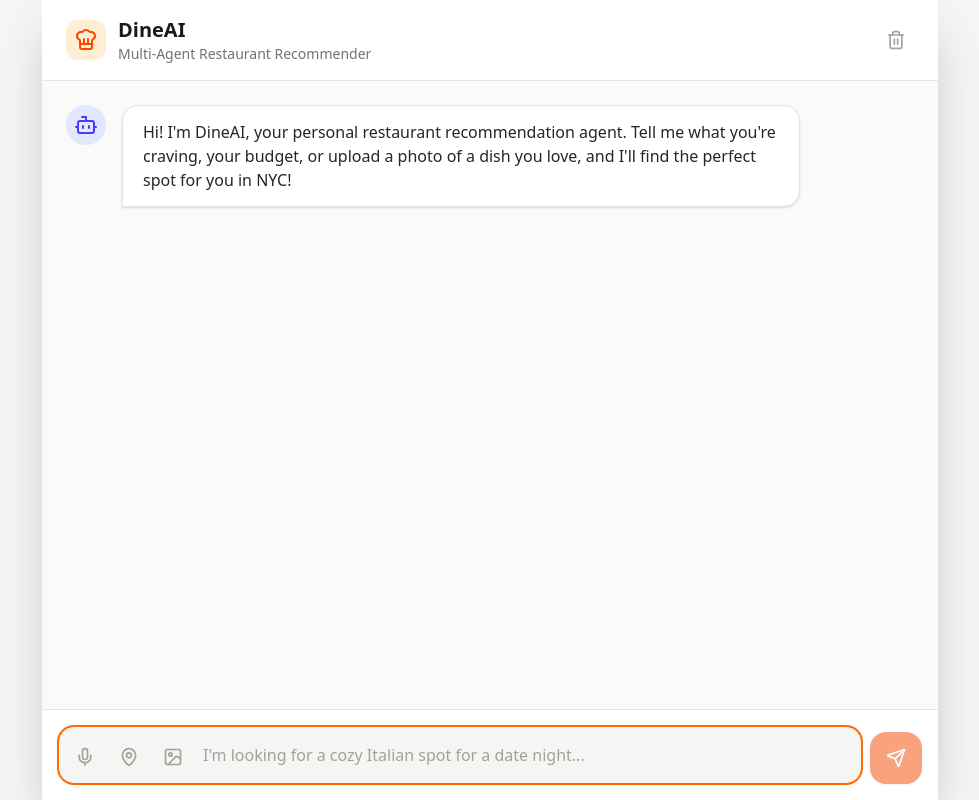
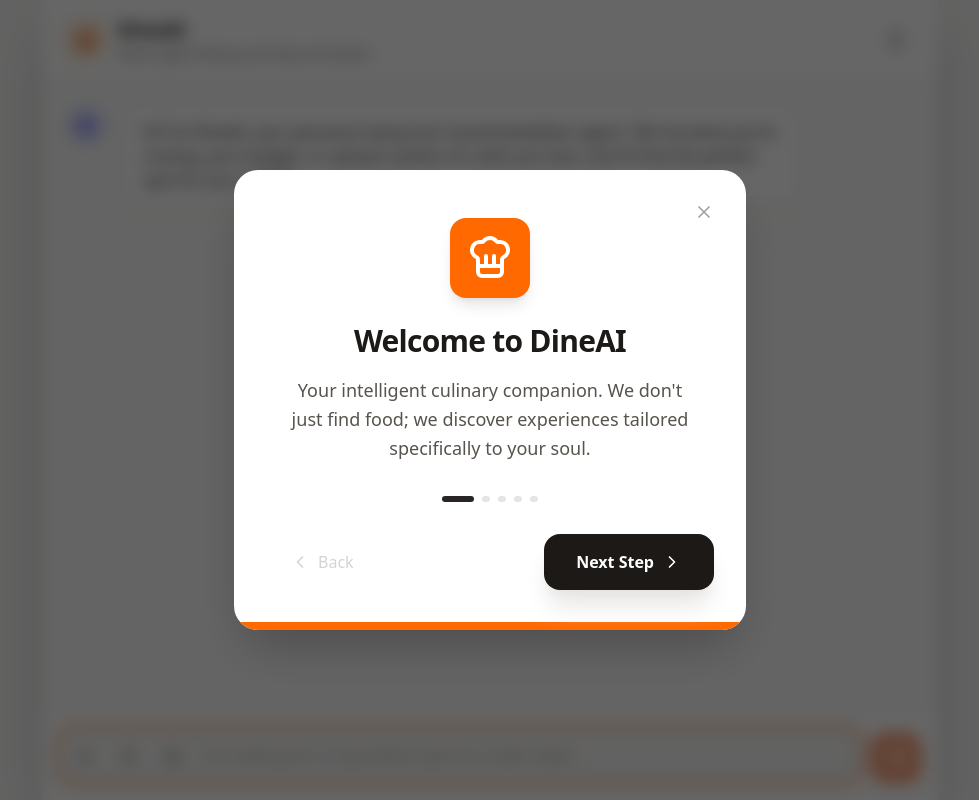
Before and after one commit to darshil0/DineAI, a React (Vite) app: page / in a window 1280 px wide. Shown: the whole page, without its empty margins (150-1129 px from the left). Built offline with nearby package versions, Linux system fonts and the light colour scheme.

Commit message:
feat: Add onboarding tutorial component
Introduces an onboarding tutorial to guide new users through the application's features and functionality. The tutorial is displayed once on first-time use and can be dismissed by the user.

```diff
--- a/src/components/ChatInterface.tsx
+++ b/src/components/ChatInterface.tsx
@@ -16,6 +16,7 @@ import { ChatMessage } from './ChatMessage.js';
 import { RecommendationCard } from './RecommendationCard.js';
 import { TasteProfileBadge } from './TasteProfileBadge.js';
 import { FilterControls } from './FilterControls.js';
+import { OnboardingTutorial } from './OnboardingTutorial.js';
 import { Recommendation, UserTasteProfile } from '../schemas/index.js';
 
 interface Message {
@@ -35,6 +36,7 @@ interface Filters {
 }
 
 const STORAGE_KEY = 'dineai_chat_history';
+const ONBOARDING_STORAGE_KEY = 'dineai_onboarding_completed';
 
 // Speech Recognition Types
 interface SpeechRecognition extends EventTarget {
@@ -79,12 +81,26 @@ export default function ChatInterface() {
     neighborhoods: [],
   });
   const [queuedFeedback, setQueuedFeedback] = useState<string[]>([]);
+  const [showOnboarding, setShowOnboarding] = useState(false);
 
   const messagesEndRef = useRef<HTMLDivElement>(null);
   const fileInputRef = useRef<HTMLInputElement>(null);
   const textareaRef = useRef<HTMLTextAreaElement>(null);
   const recognitionRef = useRef<SpeechRecognition | null>(null);
   const loadingTimeoutsRef = useRef<NodeJS.Timeout[]>([]);
+
+  // Check onboarding status
+  useEffect(() => {
+    const completed = localStorage.getItem(ONBOARDING_STORAGE_KEY);
+    if (!completed) {
+      setShowOnboarding(true);
+    }
+  }, []);
+
+  const handleOnboardingComplete = () => {
+    localStorage.setItem(ONBOARDING_STORAGE_KEY, 'true');
+    setShowOnboarding(false);
+  };
 
   // Focus management
   useEffect(() => {
@@ -370,6 +386,7 @@ export default function ChatInterface() {
 
   return (
     <div className="mx-auto flex h-screen max-w-4xl flex-col overflow-hidden bg-stone-50 shadow-2xl">
+      {showOnboarding && <OnboardingTutorial onComplete={handleOnboardingComplete} />}
       {/* Header */}
       <header className="z-10 flex items-center justify-between border-b border-stone-200 bg-white px-6 py-4">
         <div className="flex items-center gap-3">
--- /dev/null
+++ b/src/components/OnboardingTutorial.tsx
@@ -0,0 +1,168 @@
+import React, { useState, useEffect } from 'react';
+import { motion, AnimatePresence } from 'motion/react';
+import {
+  Sparkles,
+  ChefHat,
+  Camera,
+  TrendingUp,
+  X,
+  ChevronRight,
+  ChevronLeft,
+  UtensilsCrossed
+} from 'lucide-react';
+
+interface Step {
+  title: string;
+  description: string;
+  icon: React.ReactNode;
+  color: string;
+}
+
+const steps: Step[] = [
+  {
+    title: "Welcome to DineAI",
+    description: "Your intelligent culinary companion. We don't just find food; we discover experiences tailored specifically to your soul.",
+    icon: <ChefHat className="w-12 h-12" />,
+    color: "bg-orange-500"
+  },
+  {
+    title: "Deep Personalization",
+    description: "Our Profile Builder analyzes your preferences, history, and even 'vibes' to create a unique Taste Profile that evolves with you.",
+    icon: <Sparkles className="w-12 h-12" />,
+    color: "bg-purple-500"
+  },
+  {
+    title: "Visual Intelligence",
+    description: "Got a photo of a dish you loved? Upload it. Our AI identifies ingredients and styles to find similar culinary gems nearby.",
+    icon: <Camera className="w-12 h-12" />,
+    color: "bg-blue-500"
+  },
+  {
+    title: "Trend-Aware Discovery",
+    description: "We cross-reference local restaurant data with real-time Google Search trends to ensure your recommendations are always 'of the moment'.",
+    icon: <TrendingUp className="w-12 h-12" />,
+    color: "bg-emerald-500"
+  },
+  {
+    title: "Ready to Explore?",
+    description: "Tell us what you're craving, upload a photo, or just say hello. Your next favorite meal is one message away.",
+    icon: <UtensilsCrossed className="w-12 h-12" />,
+    color: "bg-orange-600"
+  }
+];
+
+interface OnboardingTutorialProps {
+  onComplete: () => void;
+}
+
+export const OnboardingTutorial: React.FC<OnboardingTutorialProps> = ({ onComplete }) => {
+  const [currentStep, setCurrentStep] = useState(0);
+  const [isVisible, setIsVisible] = useState(true);
+
+  const nextStep = () => {
+    if (currentStep < steps.length - 1) {
+      setCurrentStep(currentStep + 1);
+    } else {
+      handleClose();
+    }
+  };
+
+  const prevStep = () => {
+    if (currentStep > 0) {
+      setCurrentStep(currentStep - 1);
+    }
+  };
+
+  const handleClose = () => {
+    setIsVisible(false);
+    setTimeout(onComplete, 300);
+  };
+
+  return (
+    <AnimatePresence>
+      {isVisible && (
+        <div className="fixed inset-0 z-[100] flex items-center justify-center p-4 bg-black/60 backdrop-blur-sm">
+          <motion.div
+            initial={{ opacity: 0, scale: 0.9, y: 20 }}
+            animate={{ opacity: 1, scale: 1, y: 0 }}
+            exit={{ opacity: 0, scale: 0.9, y: 20 }}
+            className="relative w-full max-w-lg overflow-hidden bg-white rounded-3xl shadow-2xl"
+          >
+            {/* Top Bar / Close */}
+            <button
+              onClick={handleClose}
+              className="absolute top-6 right-6 p-2 text-stone-400 hover:text-stone-600 hover:bg-stone-100 rounded-full transition-colors z-10"
+            >
+              <X className="w-5 h-5" />
+            </button>
+
+            {/* Content Area */}
+            <div className="p-8 pt-12 text-center">
+              <AnimatePresence mode="wait">
+                <motion.div
+                  key={currentStep}
+                  initial={{ opacity: 0, x: 20 }}
+                  animate={{ opacity: 1, x: 0 }}
+                  exit={{ opacity: 0, x: -20 }}
+                  transition={{ duration: 0.3 }}
+                  className="flex flex-col items-center"
+                >
+                  <div className={`p-4 rounded-2xl ${steps[currentStep].color} text-white mb-6 shadow-lg shadow-${steps[currentStep].color.split('-')[1]}-200/50`}>
+                    {steps[currentStep].icon}
+                  </div>
+
+                  <h2 className="text-3xl font-bold text-stone-900 mb-4 tracking-tight leading-tight">
+                    {steps[currentStep].title}
+                  </h2>
+
+                  <p className="text-lg text-stone-600 mb-8 leading-relaxed px-4">
+                    {steps[currentStep].description}
+                  </p>
+                </motion.div>
+              </AnimatePresence>
+
+              {/* Progress Dots */}
+              <div className="flex justify-center gap-2 mb-8">
+                {steps.map((_, i) => (
+                  <div
+                    key={i}
+                    className={`h-1.5 transition-all duration-300 rounded-full ${
+                      i === currentStep ? 'w-8 bg-stone-800' : 'w-2 bg-stone-200'
+                    }`}
+                  />
+                ))}
+              </div>
+
+              {/* Navigation */}
+              <div className="flex items-center justify-between gap-4">
+                <button
+                  onClick={prevStep}
+                  disabled={currentStep === 0}
+                  className={`flex items-center gap-2 px-6 py-3 rounded-2xl font-medium transition-all ${
+                    currentStep === 0
+                      ? 'text-stone-300 cursor-not-allowed'
+                      : 'text-stone-600 hover:bg-stone-100'
+                  }`}
+                >
+                  <ChevronLeft className="w-5 h-5" />
+                  Back
+                </button>
+
+                <button
+                  onClick={nextStep}
+                  className="flex items-center gap-2 px-8 py-4 bg-stone-900 text-white rounded-2xl font-semibold shadow-xl shadow-stone-200 hover:bg-stone-800 hover:-translate-y-0.5 active:translate-y-0 transition-all"
+                >
+                  {currentStep === steps.length - 1 ? "Let's Begin" : "Next Step"}
+                  <ChevronRight className="w-5 h-5" />
+                </button>
+              </div>
+            </div>
+
+            {/* Bottom Accent */}
+            <div className={`h-2 w-full transition-colors duration-500 ${steps[currentStep].color}`} />
+          </motion.div>
+        </div>
+      )}
+    </AnimatePresence>
+  );
+};
```
